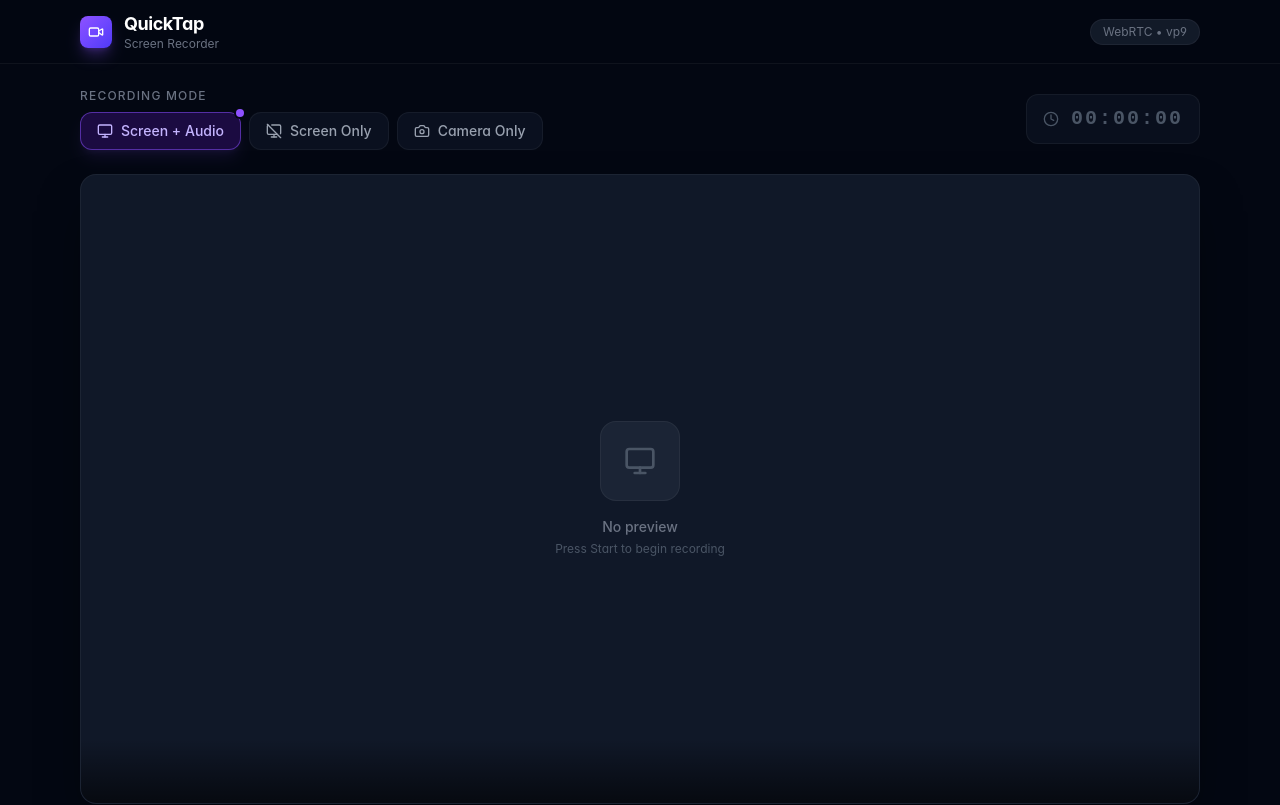
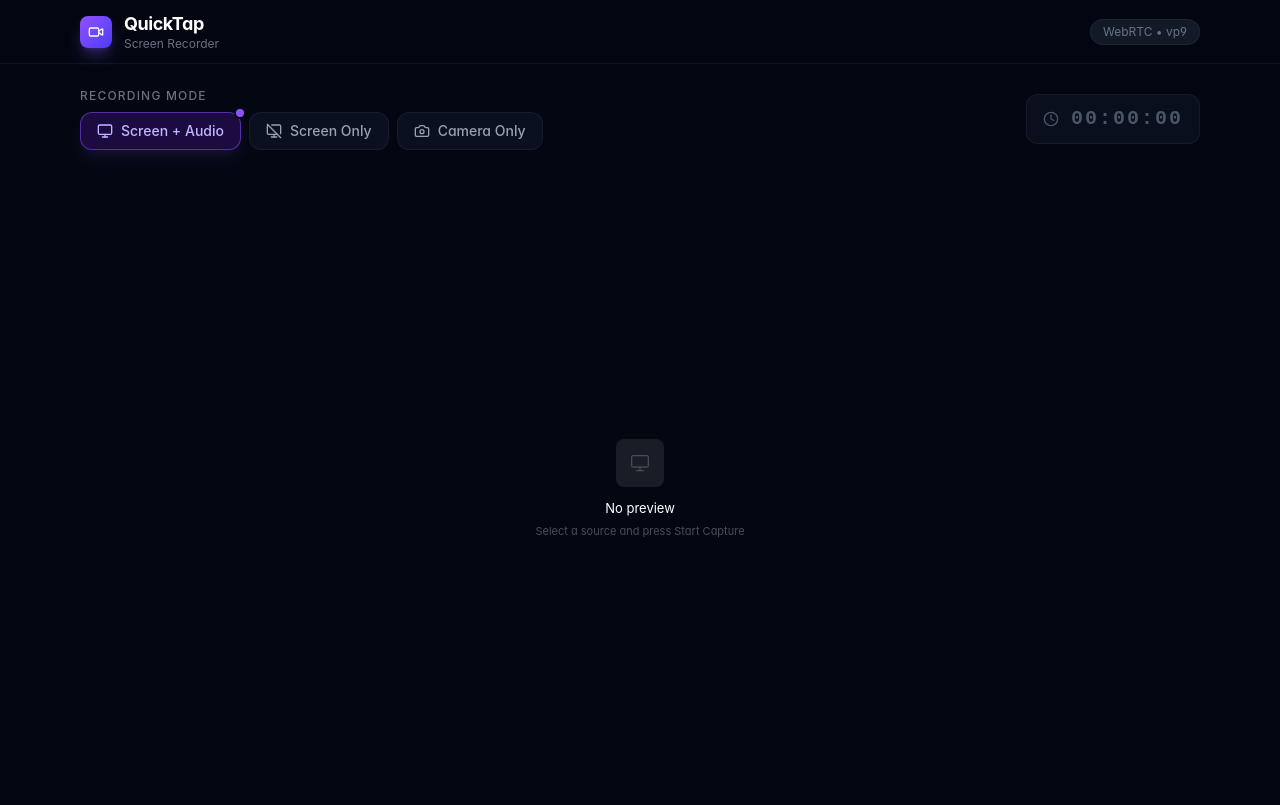
Before and after one commit to bhavyasachula/QuickTap, a React (Vite) app: page / in a window 1280 px wide. Shown: the top 805 px of the page. Built offline with nearby package versions, Linux system fonts and the light colour scheme.

Commit message:
feat: implement UI components for recorder interface including VideoPreview, AudioVisualizer, and ControlBar

```diff
--- a/src/components/VideoPreview.jsx
+++ b/src/components/VideoPreview.jsx
@@ -1,5 +1,10 @@
-import { useEffect, useRef, useState } from 'react';
-import { Monitor, Camera, Wifi } from 'lucide-react';
+/**
+ * VideoPreview — clean video frame.
+ * No rounded-everything. Intentional 6px radius.
+ * Recording state: 1px red border only, no glow explosion.
+ */
+import { useEffect, useState } from 'react';
+import { Monitor, Camera } from 'lucide-react';
 
 export default function VideoPreview({ previewRef, recordingMode, isRecording, isPaused, isIdle }) {
   const [hasVideo, setHasVideo] = useState(false);
@@ -7,75 +12,123 @@ export default function VideoPreview({ previewRef, recordingMode, isRecording, i
   useEffect(() => {
     const el = previewRef.current;
     if (!el) return;
-    const handleLoad = () => setHasVideo(true);
-    const handleEmpty = () => setHasVideo(false);
-    el.addEventListener('loadedmetadata', handleLoad);
-    return () => el.removeEventListener('loadedmetadata', handleLoad);
+    const on = () => setHasVideo(true);
+    el.addEventListener('loadedmetadata', on);
+    return () => el.removeEventListener('loadedmetadata', on);
   }, [previewRef]);
 
-  // Reset hasVideo when idle
   useEffect(() => {
     if (isIdle) setHasVideo(false);
   }, [isIdle]);
 
+  const active = isRecording || isPaused;
+
   return (
-    <div className="relative w-full aspect-video rounded-2xl overflow-hidden bg-gray-900 border border-white/5 shadow-2xl shadow-black/50">
-      {/* Glassmorphism border glow when recording */}
-      {isRecording && (
-        <div className="absolute inset-0 rounded-2xl ring-2 ring-red-500/40 pointer-events-none z-10 animate-pulse-ring" />
-      )}
-      {isPaused && (
-        <div className="absolute inset-0 rounded-2xl ring-2 ring-yellow-500/40 pointer-events-none z-10" />
-      )}
-
-      {/* Live preview video */}
+    <div
+      style={{
+        position: 'relative',
+        width: '100%',
+        aspectRatio: '16/9',
+        background: 'var(--color-surface-raised)',
+        border: `1px solid ${
+          isRecording ? 'rgba(239,68,68,0.45)'
+          : isPaused ? 'rgba(245,158,11,0.3)'
+          : 'var(--color-border-default)'
+        }`,
+        borderRadius: '8px',
+        overflow: 'hidden',
+        transition: 'border-color 0.2s ease',
+      }}
+    >
+      {/* Live video */}
       <video
         ref={previewRef}
         autoPlay
         muted
         playsInline
-        className="w-full h-full object-contain bg-black"
-        style={{ display: hasVideo || isRecording || isPaused ? 'block' : 'none' }}
+        style={{
+          width: '100%', height: '100%',
+          objectFit: 'contain',
+          background: '#000',
+          display: hasVideo || active ? 'block' : 'none',
+        }}
       />
 
       {/* Idle placeholder */}
-      {!hasVideo && !isRecording && !isPaused && (
-        <div className="absolute inset-0 flex flex-col items-center justify-center gap-4">
-          <div className="w-20 h-20 rounded-2xl bg-gray-800/80 border border-white/5 flex items-center justify-center">
+      {!hasVideo && !active && (
+        <div
+          style={{
+            position: 'absolute', inset: 0,
+            display: 'flex', flexDirection: 'column',
+            alignItems: 'center', justifyContent: 'center',
+            gap: '12px',
+          }}
+        >
+          <div
+            style={{
+              width: '48px', height: '48px',
+              background: 'var(--color-surface-float)',
+              border: '1px solid var(--color-border-default)',
+              borderRadius: '8px',
+              display: 'flex', alignItems: 'center', justifyContent: 'center',
+            }}
+          >
             {recordingMode === 'camera'
-              ? <Camera className="w-8 h-8 text-gray-600" />
-              : <Monitor className="w-8 h-8 text-gray-600" />
+              ? <Camera size={20} strokeWidth={1.5} style={{ color: 'var(--color-text-tertiary)' }} />
+              : <Monitor size={20} strokeWidth={1.5} style={{ color: 'var(--color-text-tertiary)' }} />
             }
           </div>
-          <div className="text-center">
-            <p className="text-gray-500 text-sm font-medium">No preview</p>
-            <p className="text-gray-600 text-xs mt-1">Press Start to begin recording</p>
+          <div style={{ textAlign: 'center' }}>
+            <p style={{ color: 'var(--color-text-secondary)', fontSize: '13px', margin: 0 }}>
+              No preview
+            </p>
+            <p style={{ color: 'var(--color-text-tertiary)', fontSize: '11px', margin: '4px 0 0' }}>
+              Select a source and press Start Capture
+            </p>
           </div>
         </div>
       )}
 
-      {/* Recording overlay badge */}
-      {(isRecording || isPaused) && (
-        <div className={`absolute top-3 left-3 z-20 flex items-center gap-2 px-3 py-1.5 rounded-full text-xs font-semibold backdrop-blur-md border
-          ${isRecording
-            ? 'bg-red-500/20 border-red-500/30 text-red-300'
-            : 'bg-yellow-500/20 border-yellow-500/30 text-yellow-300'
-          }`}
+      {/* Live badge — flat, not a chip */}
+      {active && (
+        <div
+          style={{
+            position: 'absolute', top: '10px', left: '10px',
+            display: 'flex', alignItems: 'center', gap: '5px',
+            background: 'rgba(13,15,20,0.75)',
+            border: '1px solid var(--color-border-default)',
+            borderRadius: '4px',
+            padding: '3px 8px',
+            backdropFilter: 'blur(8px)',
+          }}
         >
-          <span className={`w-2 h-2 rounded-full ${isRecording ? 'bg-red-500 animate-pulse' : 'bg-yellow-400'}`} />
-          {isRecording ? 'LIVE' : 'PAUSED'}
+          <span
+            className={`w-1.5 h-1.5 rounded-full ${isRecording ? 'bg-red-500 rec-dot' : 'bg-amber-400'}`}
+          />
+          <span
+            style={{
+              fontFamily: 'var(--font-mono)',
+              fontSize: '9px',
+              letterSpacing: '0.1em',
+              color: isRecording ? '#f87171' : '#fbbf24',
+              fontWeight: 600,
+            }}
+          >
+            {isRecording ? 'LIVE' : 'PAUSED'}
+          </span>
         </div>
       )}
 
-      {/* Corner signal icon */}
-      {isRecording && (
-        <div className="absolute top-3 right-3 z-20">
-          <Wifi className="w-4 h-4 text-red-400 animate-pulse" />
-        </div>
+      {/* Bottom vignette — subtle only when active */}
+      {active && (
+        <div
+          style={{
+            position: 'absolute', bottom: 0, left: 0, right: 0, height: '48px',
+            background: 'linear-gradient(to top, rgba(0,0,0,0.4), transparent)',
+            pointerEvents: 'none',
+          }}
+        />
       )}
-
-      {/* Gradient overlay at bottom */}
-      <div className="absolute bottom-0 inset-x-0 h-16 bg-gradient-to-t from-black/60 to-transparent pointer-events-none" />
     </div>
   );
 }
```
